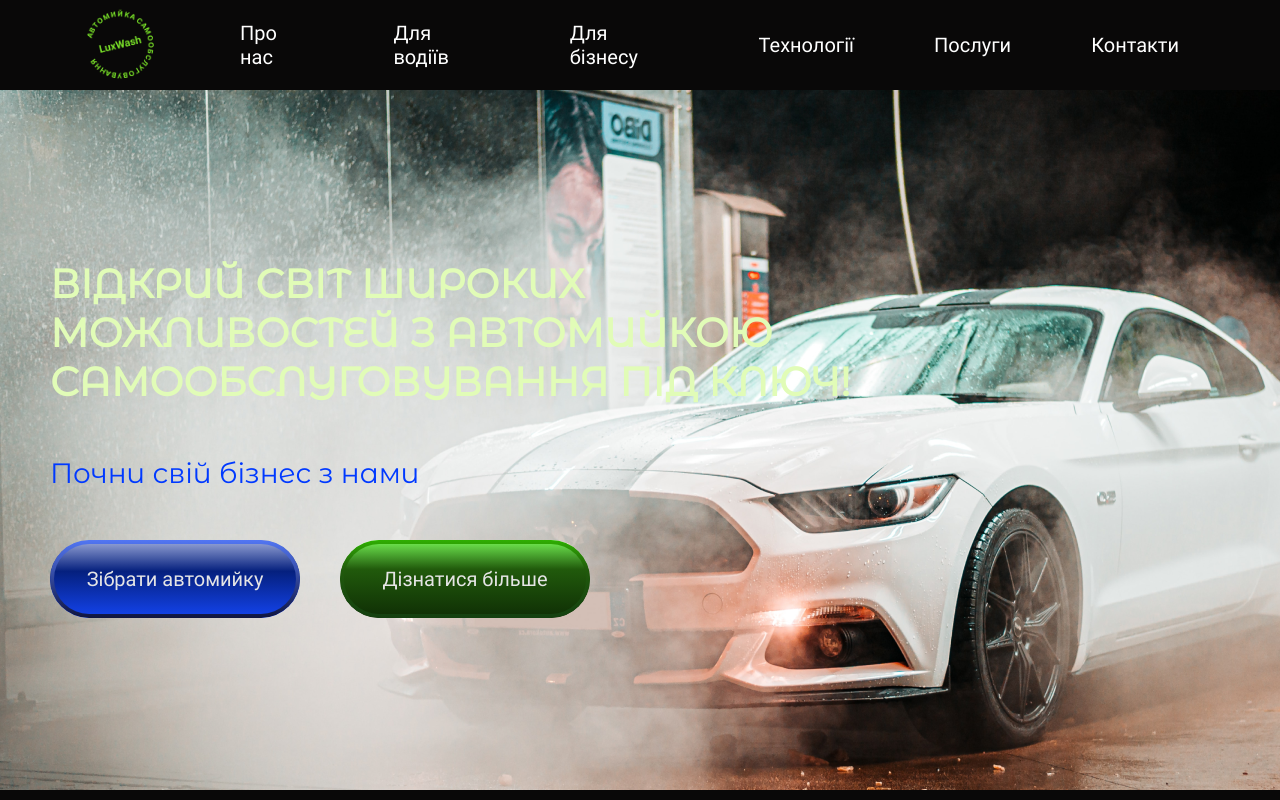
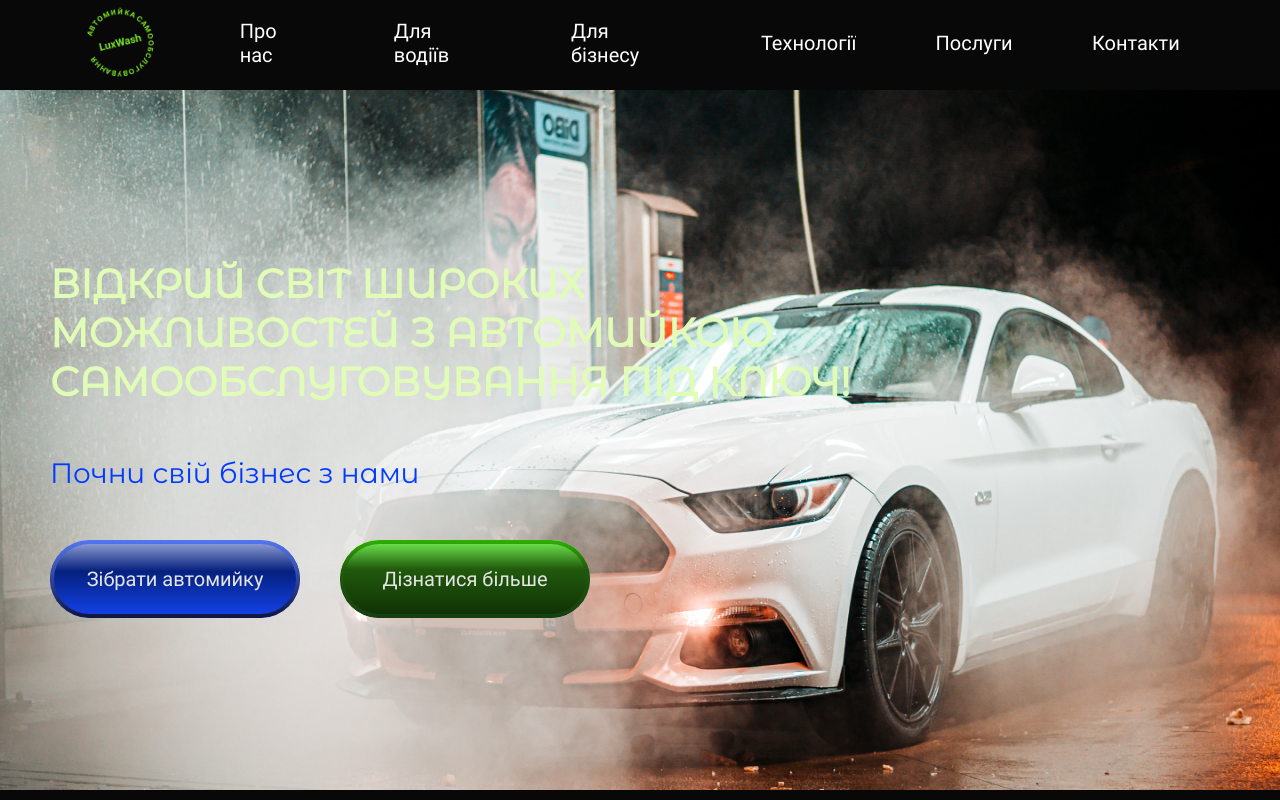
Before and after one commit to OlegGre4ka/lux-wash-app, a React (Create React App) app: page / in a window 1280 px wide. Shown: the top 800 px of the page. Built offline with nearby package versions, Linux system fonts and the light colour scheme.

Commit message:
Navbar-MenuLink animation

```diff
--- a/src/components/Navbar/styled.js
+++ b/src/components/Navbar/styled.js
@@ -1,4 +1,4 @@
-import styled from "styled-components";
+import styled, { keyframes } from "styled-components";
 import { Link } from "react-router-dom";
 
 const NavbarWrapper = styled.nav`
@@ -8,20 +8,35 @@ const NavbarWrapper = styled.nav`
  height: 90px;
  background-color: #090808;
 `
+const borderAnimation = keyframes`
+0% {
+  color: white;
+  border-bottom-color: transparent;
+}
+100% {
+  color: #00b900;
+  border-bottom-color: #00b900;
+}
+`
 const MenuLink = styled(Link)`
  display: flex;
+ position: relative;
+ overflow: hidden;
  font-family: 'Roboto';
  font-size: 20px;
  font-weight: 400;
  color: ${props => props.isActive ? "#00b900" : "white"};
- text-decoration: ${props => props.isActive ? "underline" : "none"};
+ border-bottom: 2px solid  ${props => props.isActive ? "#00b900" : "transparent"};
+ text-decoration: none;
+ padding-bottom: 3px;
  margin-left: 80px;
  &:last-child {
      margin-right: 101px;
  }
  &:hover {
-     color: #00b900;
-     text-decoration: underline;
+     text-decoration: none;
+     padding-bottom: 3px;
+     animation:  ${props => !props.isActive && borderAnimation} .4s 1 linear forwards;
  }
 `
 
--- a/src/containers/Home/styled.js
+++ b/src/containers/Home/styled.js
@@ -2,10 +2,9 @@ import styled from "styled-components";
 import MainCarImage from "./../../assets/MainCarImage.png";
 
 const TopContent = styled.div`
-  width: 100%;
   height: 700px;
   background-image: url(${MainCarImage});
-  opacity: 1.5;
+  background-size: 100% 700px;
 `
 const MessagesBlock = styled.div`
   display: flex;
```
